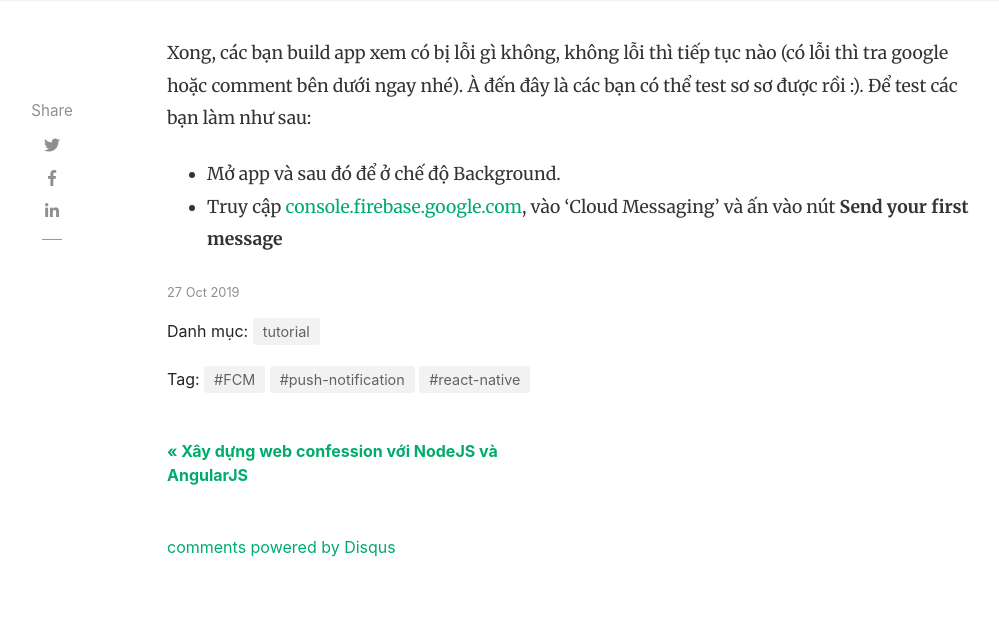
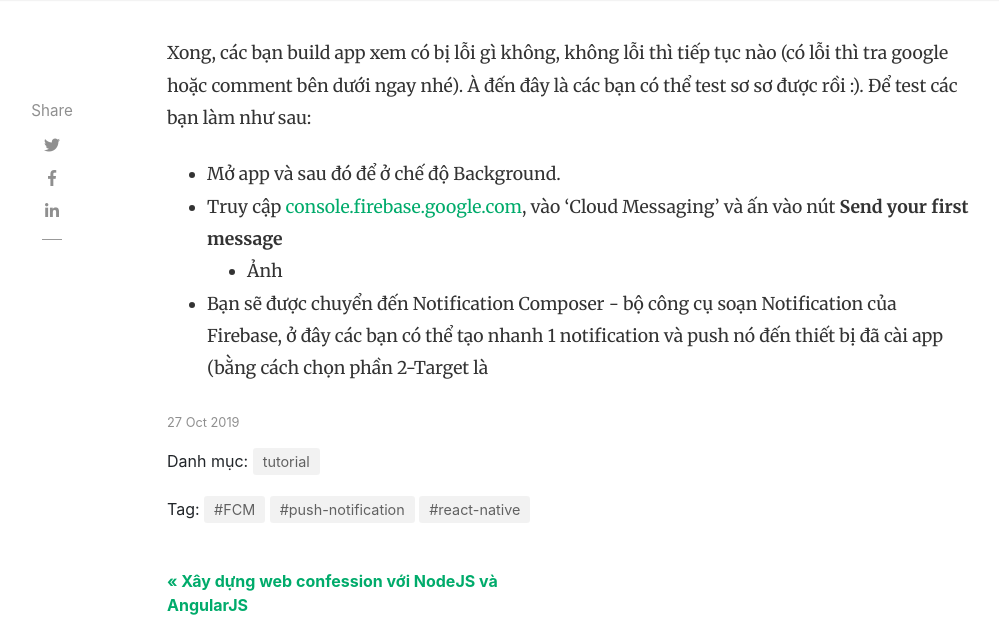
Before and after one commit to tuitucode/tuitucode.github.io, a Jekyll site: the page built from _posts/2019-10-27-push-notification-w-FCM-in-react-native.md, in a window 1280 px wide and 900 px high, scrolled down 5454 px, cut to the strip 0-623 px from the top of the window. Shown: the whole strip, without its empty margins (118-1117 px from the left). Built offline with Jekyll 4.4.1, drawn with Linux system fonts in a browser that asks for light colours; nearby versions of some CDN libraries; comment, search, counter and statistics services are not loaded.

Commit message:
Update 2019-10-27-push-notification-w-FCM-in-react-native.md

```diff
--- a/_posts/2019-10-27-push-notification-w-FCM-in-react-native.md
+++ b/_posts/2019-10-27-push-notification-w-FCM-in-react-native.md
@@ -142,3 +142,5 @@ Trong ``android/app/src/main/AndroidManifest.xml`` thêm:
 Xong, các bạn build app xem có bị lỗi gì không, không lỗi thì tiếp tục nào (có lỗi thì tra google hoặc comment bên dưới ngay nhé). À đến đây là các bạn có thể test sơ sơ được rồi :). Để test các bạn làm như sau:
 - Mở app và sau đó để ở chế độ Background.
 - Truy cập [console.firebase.google.com](https://console.firebase.google.com "Firebase Console"), vào 'Cloud Messaging' và ấn vào nút **Send your first message**
+	- Ảnh
+- Bạn sẽ được chuyển đến Notification Composer - bộ công cụ soạn Notification của Firebase, ở đây các bạn có thể tạo nhanh 1 notification và push nó đến thiết bị đã cài app (bằng cách chọn phần 2-Target là
```
